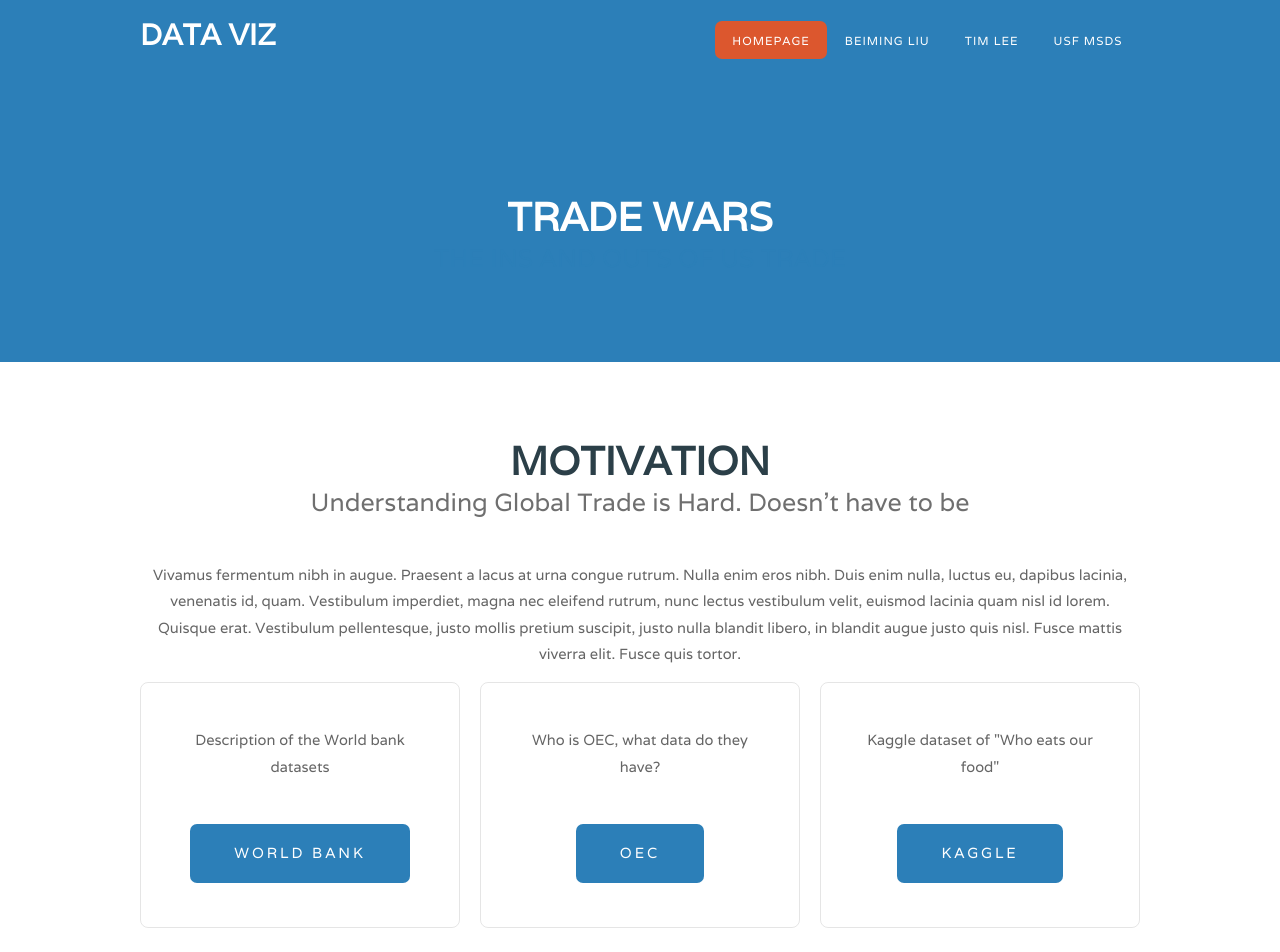
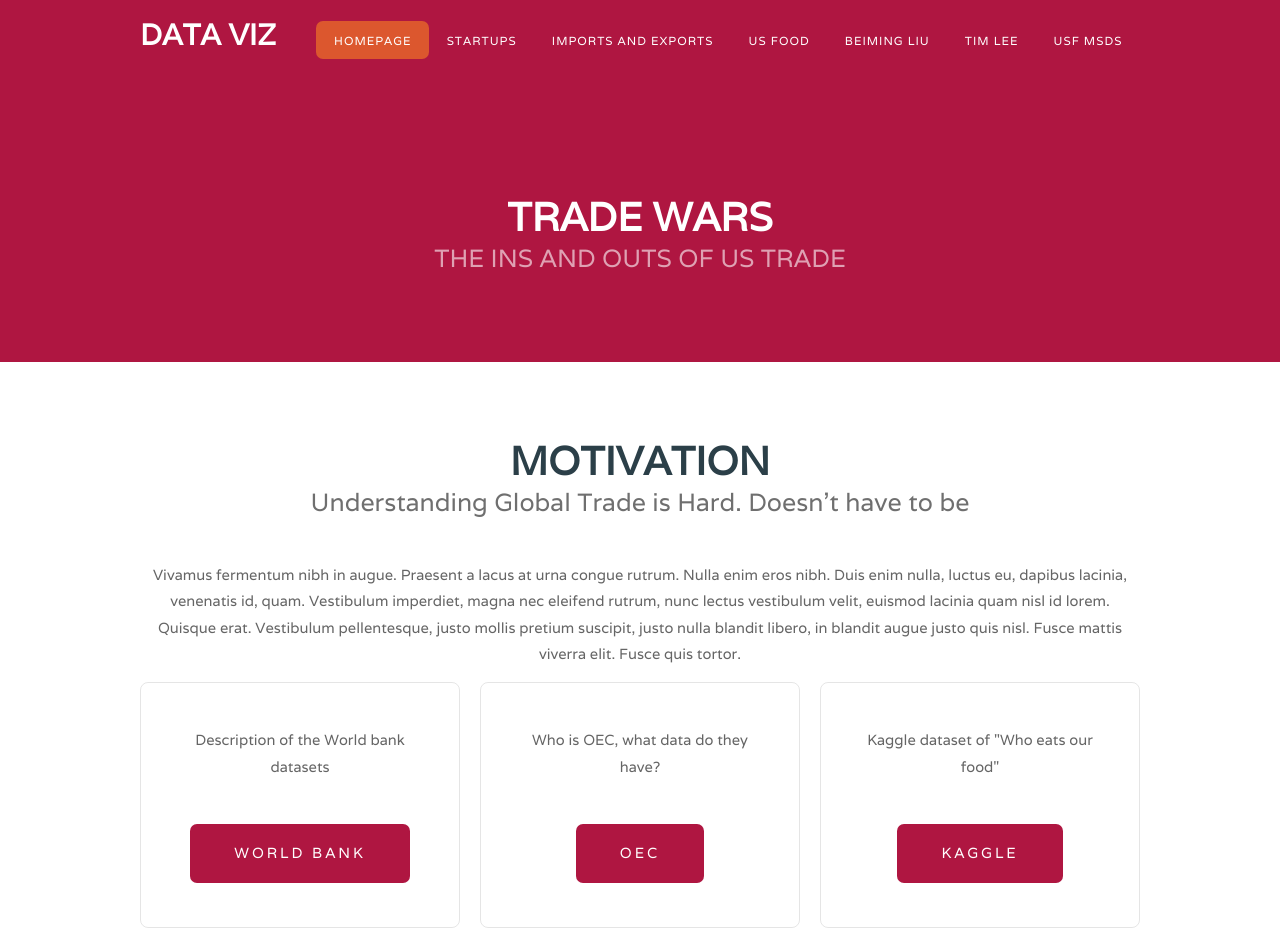
Before and after one commit to beimingliu/WTO_trade_viz, a Flask app: page / in a window 1280 px wide. Shown: the top 952 px of the page. Run offline with Flask 2, Linux system fonts and the light colour scheme.

Commit message:
updating website

```diff
--- a/css/default.css
+++ b/css/default.css
@@ -186,7 +186,7 @@
 	{
 		display: inline-block;
 		padding: 0em 3em;
-		background: #2C7FB8;
+		background: #af1641;
 		border-radius: 7px;
 		letter-spacing: 0.20em;
 		line-height: 4em;
@@ -310,7 +310,7 @@
 
 	#header-wrapper
 	{
-		background: #2c7fb8;
+		background: #af1641;
 	}
 
 	#header
@@ -384,7 +384,7 @@
 
 	#menu .current_page_item a
 	{
-		background: #2c7fb8;
+		background: #af1641;
 		color: #FFF;
 	}
 
@@ -400,10 +400,10 @@
 	{
 		overflow: hidden;
 		padding: 7em 0em 5em 0em;
-		background: #2c7fb8;
+		background: #af1641;
 		background-size: cover;
 		text-align: center;
-		color: rgba(44,127,184,.8);
+		color: rgba(255,255,255,.8);
 	}
 
 	#banner .title
@@ -419,7 +419,7 @@
 
 	#banner .title .byline
 	{
-		color: rgba(44,127,184,.6);
+		color: rgba(255,255,255,.6);
 	}
 
 	#banner .button
@@ -477,20 +477,20 @@
 	{
 		overflow: hidden;
 		padding: 5em 0em;
-		border-top: 1px solid rgba(44,127,184,0.08);
+		border-top: 1px solid rgba(255,255,255,0.08);
 	}
 
 	#copyright p
 	{
 		text-align: center;
 		font-size: 1em;
-		color: rgba(44,127,184,0.5);
+		color: rgba(255,255,255,0.5);
 	}
 
 	#copyright a
 	{
 		text-decoration: none;
-		color: rgba(44,127,184,0.8);
+		color: rgba(255,255,255,0.8);
 	}
 
 /*********************************************************************************/
@@ -501,14 +501,14 @@
 	{
 		overflow: hidden;
 		padding: 5em 0em;
-		background: #2c7fb8;
-		color: rgba(44,127,184,.8);
+		background: #af1641;
+		color: rgba(255,255,255,.8);
 		text-align: center;
 	}
 
 	#featured a
 	{
-		color: rgba(44,127,184,1);
+		color: rgba(255,255,255,1);
 	}
 
 	#featured .button
@@ -516,7 +516,7 @@
 		background: #FFF;
 		margin-top: 3em;
 		font-size: 1em;
-		color: #2c7fb8;
+		color: #af1641;
 	}
 
 	#featured img
@@ -532,7 +532,7 @@
 
 	#featured .title .byline
 	{
-		color: rgba(44,127,184,.6);
+		color: rgba(255,255,255,.6);
 	}
 
 /*********************************************************************************/
--- a/server.py
+++ b/server.py
@@ -39,11 +39,25 @@ def HomeHandler():
     return render_template('index.html')
 
 
-@app.route('/chart1')
-def ChartHandler():
+@app.route('/startups')
+def StartupHandler():
     """
     """
-    return render_template('chart1.html')
+    return render_template('startups.html')
+
+
+@app.route('/usfood')
+def USFoodHandler():
+    """
+    """
+    return render_template('usfood.html')
+
+
+@app.route('/imports')
+def ImportsHandler():
+    """
+    """
+    return render_template('imports.html')
 
 
 @app.route('/images/<path:path>')
@@ -54,6 +68,7 @@ def send_images(path):
 @app.route('/assets/<path:path>')
 def send_assets(path):
     return send_from_directory('assets', path)
+
 
 @app.route('/css/<path:path>')
 def send_css(path):
--- a/templates/index.html
+++ b/templates/index.html
@@ -32,10 +32,13 @@ Released   : 20140322
 		</div>
 		<div id="menu">
 			<ul>
-				<li class="active"><a href="#" accesskey="1" title="">Homepage</a></li>
-				<li><a href="#" accesskey="2" title="">Beiming Liu</a></li>
-				<li><a href="#" accesskey="3" title="">Tim Lee</a></li>
-				<li><a href="#" accesskey="4" title="">USF MSDS</a></li>
+				<li class="active"><a href="/" accesskey="1" title="">Homepage</a></li>
+				<li><a href="/startups" accesskey="2" title="">Startups</a></li>
+				<li><a href="/imports" accesskey="3" title="">Imports and Exports</a></li>
+				<li><a href="/usfood" accesskey="4" title="">US Food</a></li>
+				<li><a href="https://github.com/benliu91/" accesskey="5" title="">Beiming Liu</a></li>
+				<li><a href="https://github.com/timdavidlee/" accesskey="6" title="">Tim Lee</a></li>
+				<li><a href="https://www.usfca.edu/arts-sciences/graduate-programs/data-science" accesskey="7" title="">USF MSDS</a></li>
 			</ul>
 		</div>
 	</div>
@@ -87,9 +90,9 @@ Released   : 20140322
 
 	<div id="featured">
 		<div class="container">
-	    	<img src="images/banner.jpg" alt="" width="1000" height="333" />
+	    	<img src="https://snag.gy/RZuGyL.jpg" alt="" width="1000" />
 			<div class="title">
-				<h2>CHART 1</h2>
+				<h2>INTRO</h2>
 				<span class="byline">Donec leo, vivamus fermentum nibh in augue praesent a lacus at urna congue</span>
 			</div>
 			<p>This is <strong>BarbedFlower</strong>, a free, fully standards-compliant CSS template designed by <a href="http://templated.co" rel="nofollow">TEMPLATED</a>. The photos in this template are from <a href="http://fotogrph.com/"> Fotogrph</a>. This free template is released under the <a href="http://templated.co/license">Creative Commons Attribution</a> license, so you're pretty much free to do whatever you want with it (even use it commercially) provided you give us credit for it. Have fun :)
@@ -103,36 +106,36 @@ Released   : 20140322
 
 	<div id="extra" class="container">
 		<div class="title">
-			<h2>CHART 2</h2>
-			<span class="byline">Donec leo, vivamus fermentum nibh in augue praesent a lacus at urna congue</span> </div>
+			<h2>Our Team</h2>
+			<span class="byline">Top US grown foods</span> </div>
 		<div id="three-column">
 			<div class="boxA">
 				<div class="box">
-					<p>Observation 1</p>
+					<h3>Beiming Liu</h3>
+					<p>"I've been trading things since i was small."</p>
 				</div>
 			</div>
 			<div class="boxB">
 				<div class="box">
-					<p>Observation 2</p>
+					<h3>Tim Lee</h3>
+					<p>"I started in life trading chicken nuggets for fruit snacks. In high school I traded homework answers for beat-up insurance. These days I trade snarky remarks for pretty much anything.."</p>
 				</div>
 			</div>
 			<div class="boxC">
 				<div class="box">
-					<p> Observation 3</p>
+					<h3> Plot.ly</h3>
+					<p>Great python library with built-in interactivity and web hosting. Check it out at their homepage! <a href='http://www.plotly.com'>www.plotly.com</a></p>
 				</div>
 			</div>
 		</div>
-		<ul class="actions">
-			<li><a href="#" class="button">See the full plotly</a></li>
-		</ul>
 	</div>
 
     <div id="featured">
 		<div class="container">
 	    	<img src="images/banner.jpg" alt="" width="1000" height="333" />
 			<div class="title">
-				<h2>CHART 3</h2>
-				<span class="byline">Donec leo, vivamus fermentum nibh in augue praesent a lacus at urna congue</span>
+				<h2>US MSDS</h2>
+				<span class="byline">Master's in Data Science at University of San Francisco</span>
 			</div>
 			<p>This is <strong>BarbedFlower</strong>, a free, fully standards-compliant CSS template designed by <a href="http://templated.co" rel="nofollow">TEMPLATED</a>. The photos in this template are from <a href="http://fotogrph.com/"> Fotogrph</a>. This free template is released under the <a href="http://templated.co/license">Creative Commons Attribution</a> license, so you're pretty much free to do whatever you want with it (even use it commercially) provided you give us credit for it. Have fun :)
 			</p>
@@ -142,72 +145,7 @@ Released   : 20140322
 		</ul>
 	</div>
 
-	<div id="extra" class="container">
-		<div class="title">
-			<h2>CHART 4</h2>
-			<span class="byline">Donec leo, vivamus fermentum nibh in augue praesent a lacus at urna congue</span> </div>
-		<div id="three-column">
-			<div class="boxA">
-				<div class="box">
-					<p>Observation 1</p>
-				</div>
-			</div>
-			<div class="boxB">
-				<div class="box">
-					<p>Observation 2</p>
-				</div>
-			</div>
-			<div class="boxC">
-				<div class="box">
-					<p> Observation 3</p>
-				</div>
-			</div>
-		</div>
-		<ul class="actions">
-			<li><a href="#" class="button">See the full plotly</a></li>
-		</ul>
-	</div>
 
-    <div id="featured">
-		<div class="container">
-	    	<img src="images/banner.jpg" alt="" width="1000" height="333" />
-			<div class="title">
-				<h2>CHART 5</h2>
-				<span class="byline">Donec leo, vivamus fermentum nibh in augue praesent a lacus at urna congue</span>
-			</div>
-			<p>This is <strong>BarbedFlower</strong>, a free, fully standards-compliant CSS template designed by <a href="http://templated.co" rel="nofollow">TEMPLATED</a>. The photos in this template are from <a href="http://fotogrph.com/"> Fotogrph</a>. This free template is released under the <a href="http://templated.co/license">Creative Commons Attribution</a> license, so you're pretty much free to do whatever you want with it (even use it commercially) provided you give us credit for it. Have fun :)
-			</p>
-		</div>
-		<ul class="actions">
-			<li><a href="#" class="button">Etiam posuere</a></li>
-		</ul>
-	</div>
-
-	<div id="extra" class="container">
-		<div class="title">
-			<h2>CHART 6</h2>
-			<span class="byline">Donec leo, vivamus fermentum nibh in augue praesent a lacus at urna congue</span> </div>
-		<div id="three-column">
-			<div class="boxA">
-				<div class="box">
-					<p>Observation 1</p>
-				</div>
-			</div>
-			<div class="boxB">
-				<div class="box">
-					<p>Observation 2</p>
-				</div>
-			</div>
-			<div class="boxC">
-				<div class="box">
-					<p> Observation 3</p>
-				</div>
-			</div>
-		</div>
-		<ul class="actions">
-			<li><a href="#" class="button">See the full plotly</a></li>
-		</ul>
-	</div>
 
 
 </div>
```
